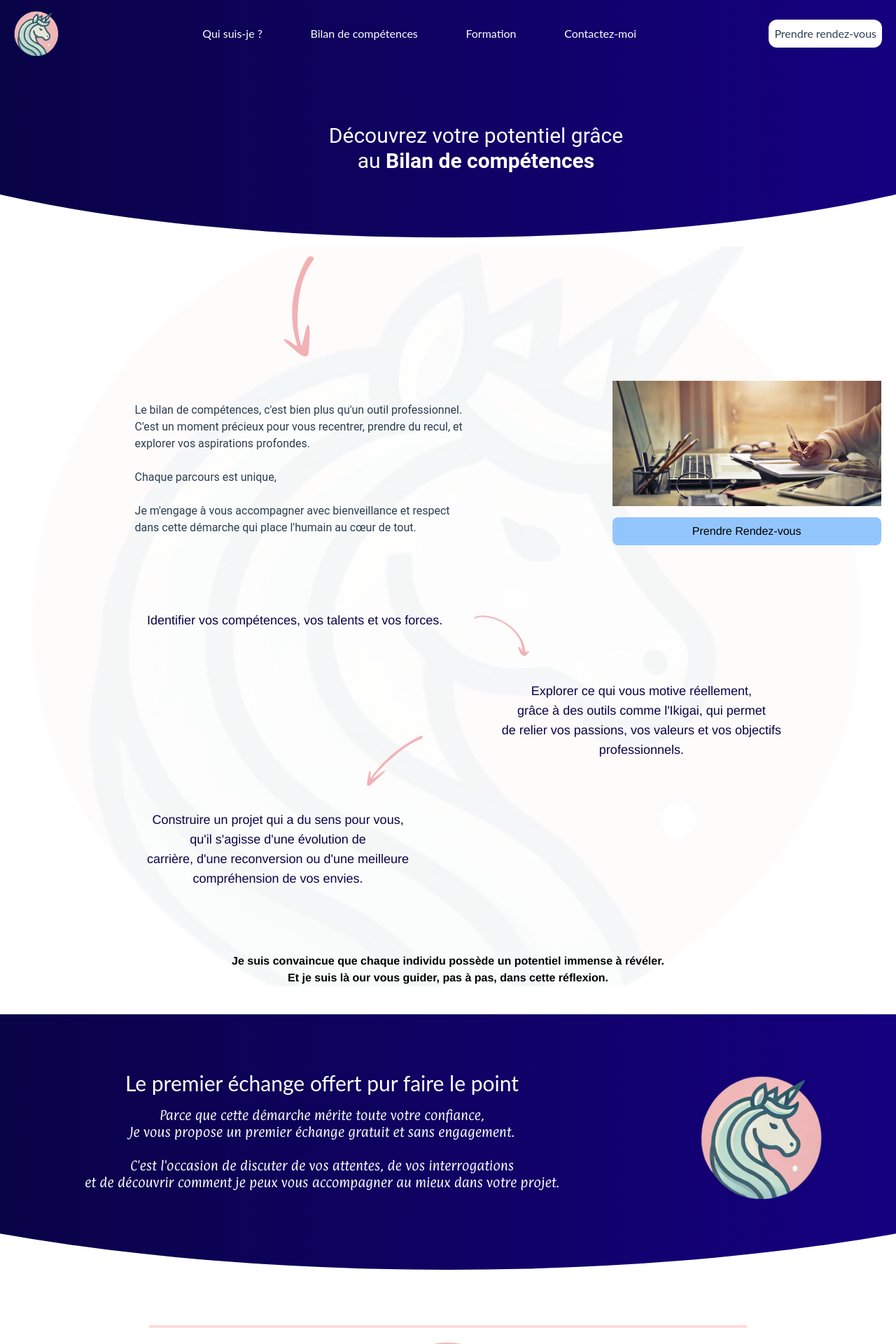
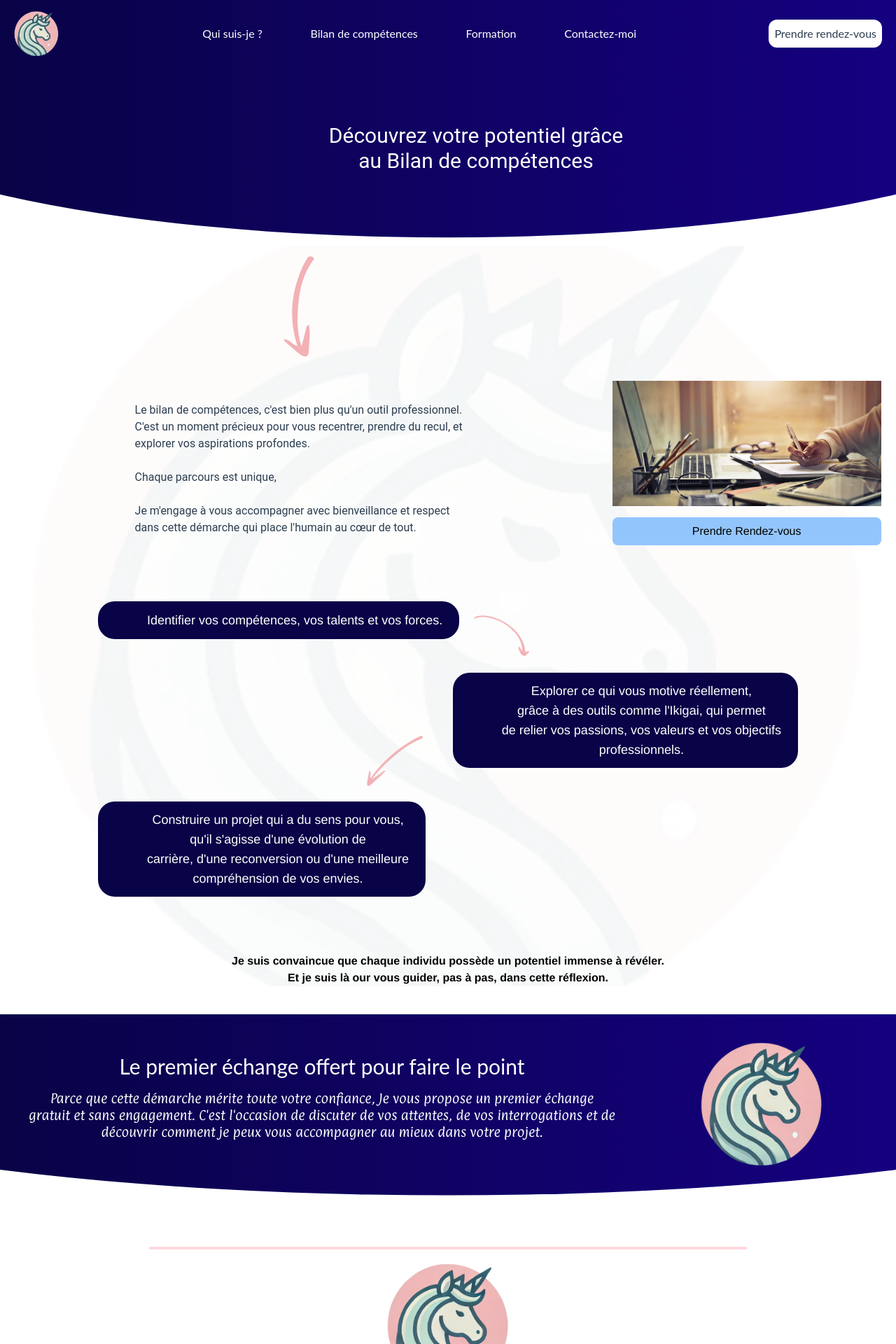
Before and after one commit to navalnorth/centre_formation_front, a Vue app: page /bilan-de-competences in a window 1280 px wide. Shown: the top 1920 px of the page at 70% size. Built offline with nearby package versions, Linux system fonts and the light colour scheme; some icons are missing.

Commit message:
fix: bannier

```diff
--- a/src/components/BannierComp.vue
+++ b/src/components/BannierComp.vue
@@ -1,6 +1,6 @@
 <template>
-    <div class="background-div w-full overflow-hidden md:h-96 h-72 text-white mt-10 ">
-    <div class="flex flex-col-reverse md:flex-row items-center justify-between md:gap-4 w-full p-0 md:pr-36 mt-10 md:mt-20 mb-4 mx-0 md:mx-10">
+    <div class="background-div w-full overflow-hidden md:h-auto pb-10 h-72 text-white mt-10 ">
+    <div class="flex flex-col-reverse md:flex-row items-center justify-between md:gap-4 w-full p-0 md:pr-36 mt-10  mb-4 mx-0 md:mx-10">
         <div class="md:w-3/4 w-full">
             <h1 class="text-lg md:text-3xl text-center fontTitle md:p-0 px-5">
                 <slot name="title"></slot>
--- a/src/components/BilanBody.vue
+++ b/src/components/BilanBody.vue
@@ -115,7 +115,7 @@ import { Bs1Circle, Bs2Circle, Bs3Circle } from '@kalimahapps/vue-icons';
 }
 
 .bgbulle {
-    color: var(--color-blue);
+    background-color: var(--color-blue);
 }
 
 @media (max-width: 950px) {
--- a/src/components/NavBarComp.vue
+++ b/src/components/NavBarComp.vue
@@ -1,7 +1,7 @@
 <template>
     <nav class="deg p-5 w-full h-24 flex items-center justify-between ">
-        <div class="w-20 h-20 content-center" >
-            <img class="w-16 h-16" :src="logo" alt="Logo" />
+        <div class="w-20 h-20 content-center" @click="accueil" >
+            <img class="w-16 h-16" :src="logo" alt="Logo"  />
         </div>
         <div class="hidden  w-1/2 min-w-96 justify-between lg:flex text-white fontTitle">
             <router-link class="cursor-pointer hover:text-slate-400" to="/">Qui suis-je ?</router-link>
@@ -31,7 +31,12 @@
 import { ref } from 'vue';
 
 import { ChMenuHamburger } from '@kalimahapps/vue-icons';
+import router from '@/router';
 const isOpen = ref(true);
+
+const accueil = () => {
+    router.push('/')
+}
 
 const toggleBurgerMenu = () => {
     isOpen.value = !isOpen.value;
--- a/src/components/cardAccueilComp.vue
+++ b/src/components/cardAccueilComp.vue
@@ -1,5 +1,5 @@
 <template>
-  <div class="flex flex-wrap gap-20 justify-center items-center content-center  my-10 auto-container">
+  <div class="flex tout flex-wrap gap-20 justify-center items-center content-center  my-10 auto-container">
     <div v-for="(card, index) in cards" class="flex flex-col items-center justify-center" :key="index" @mouseover="card.isFlipped = true" @mouseleave="card.isFlipped = false">
       <div class="card-container  flex justify-center relative w-72 h-96">
         <div class="card-inner relative w-72  h-96 transform transition-transform duration-500 ease-in-out" :class="{ 'is-flipped': card.isFlipped }">
@@ -83,6 +83,13 @@ const fetchCard = async () => {
 
 }
 
+.tout {
+  background-image: url("../assets/image/LogoTampon.png");
+  background-size: contain;
+  background-repeat: no-repeat;
+  background-position: center;
+}
+
 .bgBlue {
   background-color: var(--color-blue);
 }
--- a/src/views/BilanView.vue
+++ b/src/views/BilanView.vue
@@ -2,7 +2,7 @@
     <BannierPagesComp>
         <template #title>
             Découvrez votre potentiel grâce
-            au <strong>Bilan de compétences</strong>
+            au Bilan de compétences
         </template>
     </BannierPagesComp>
 
@@ -10,14 +10,14 @@
 
     <BannierComp>
         <template #title>
-            Le premier échange offert pur faire le point
+            Le premier échange offert pour faire le point
         </template>
         <template #description>
-            Parce que cette démarche mérite toute votre confiance,<br>
-            Je vous propose un premier échange gratuit et sans engagement.<br><br>
+            Parce que cette démarche mérite toute votre confiance,
+            Je vous propose un premier échange gratuit et sans engagement.
 
-            C'est l'occasion de discuter de vos attentes, de vos interrogations<br>
-            et de découvrir comment je peux vous accompagner au mieux dans votre projet.<br>
+            C'est l'occasion de discuter de vos attentes, de vos interrogations
+            et de découvrir comment je peux vous accompagner au mieux dans votre projet.
         </template>
     </BannierComp>
 </template>
```
Also changed, not shown: 1 other file (tests, documents, lock files or other folders).
